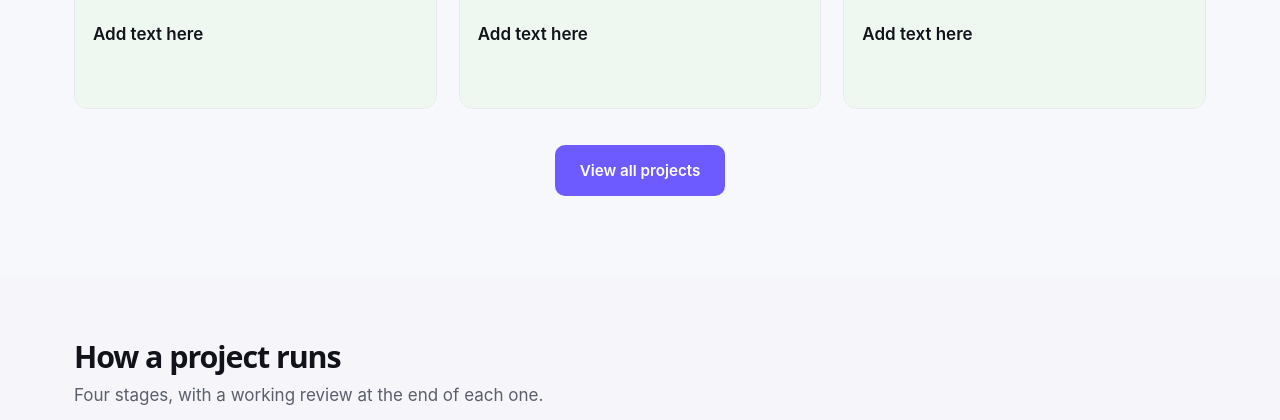
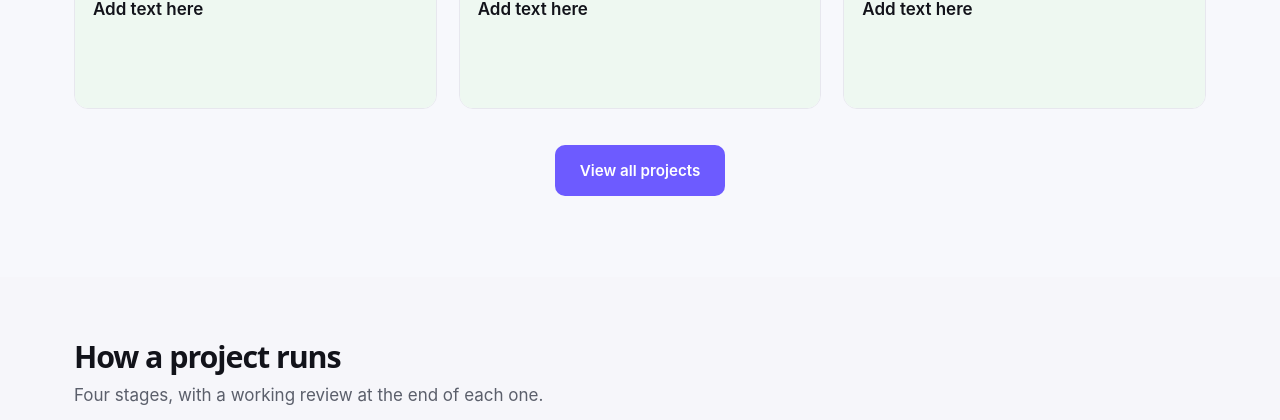
Before and after one commit to naveedkhanalfa1199/State-Core-Technology-Pakistan, a Flask app: page / in a window 1280 px wide. Shown: the part 1882-2302 px from the top of the page. Run offline with Flask 3, Linux system fonts and the light colour scheme; data comes from the database, SQL or seed files in the repository; data that the repository does not hold is empty.

Commit message:
Refactor CSS for highlight and project boxes

```diff
--- a/templates/home.html
+++ b/templates/home.html
@@ -207,15 +207,53 @@
 .hl-5 .eb-text2{margin-top:0px}
 
 /* highlight boxes (What we create) + project boxes (Our Few Projects):
-   image 60% on top, heading 40% below on light green, text stuck to top of its area */
-.h-box.hl-1 .eb-imgwrap,.h-box.hl-2 .eb-imgwrap,.h-box.hl-3 .eb-imgwrap,.h-box.hl-4 .eb-imgwrap,.h-box.hl-5 .eb-imgwrap,
-.h-box.pr-1 .eb-imgwrap,.h-box.pr-2 .eb-imgwrap,.h-box.pr-3 .eb-imgwrap,.h-box.pr-4 .eb-imgwrap,.h-box.pr-5 .eb-imgwrap,.h-box.pr-6 .eb-imgwrap{display:grid;grid-template-rows:3fr 2fr}
-.h-box.hl-1 .eb-img,.h-box.hl-2 .eb-img,.h-box.hl-3 .eb-img,.h-box.hl-4 .eb-img,.h-box.hl-5 .eb-img,
-.h-box.pr-1 .eb-img,.h-box.pr-2 .eb-img,.h-box.pr-3 .eb-img,.h-box.pr-4 .eb-img,.h-box.pr-5 .eb-img,.h-box.pr-6 .eb-img{grid-row:1;min-height:0}
-.h-box.hl-1 .eb-caption,.h-box.hl-2 .eb-caption,.h-box.hl-3 .eb-caption,.h-box.hl-4 .eb-caption,.h-box.hl-5 .eb-caption,
-.h-box.pr-1 .eb-caption,.h-box.pr-2 .eb-caption,.h-box.pr-3 .eb-caption,.h-box.pr-4 .eb-caption,.h-box.pr-5 .eb-caption,.h-box.pr-6 .eb-caption{
-  grid-row:2;position:static;min-height:0;overflow:auto;padding-top:0;
-  background:#eef8f1;color:#12131a}
+   image 60% on top, heading 40% below on light green, text flush to top, no scrollbar */
+.h-box.hl-1 .eb-imgwrap,
+.h-box.hl-2 .eb-imgwrap,
+.h-box.hl-3 .eb-imgwrap,
+.h-box.hl-4 .eb-imgwrap,
+.h-box.hl-5 .eb-imgwrap,
+.h-box.pr-1 .eb-imgwrap,
+.h-box.pr-2 .eb-imgwrap,
+.h-box.pr-3 .eb-imgwrap,
+.h-box.pr-4 .eb-imgwrap,
+.h-box.pr-5 .eb-imgwrap,
+.h-box.pr-6 .eb-imgwrap{display:grid;grid-template-rows:minmax(0,3fr) minmax(0,2fr)}
+.h-box.hl-1 .eb-img,
+.h-box.hl-2 .eb-img,
+.h-box.hl-3 .eb-img,
+.h-box.hl-4 .eb-img,
+.h-box.hl-5 .eb-img,
+.h-box.pr-1 .eb-img,
+.h-box.pr-2 .eb-img,
+.h-box.pr-3 .eb-img,
+.h-box.pr-4 .eb-img,
+.h-box.pr-5 .eb-img,
+.h-box.pr-6 .eb-img{grid-row:1;min-height:0}
+.h-box.hl-1 .eb-caption,
+.h-box.hl-2 .eb-caption,
+.h-box.hl-3 .eb-caption,
+.h-box.hl-4 .eb-caption,
+.h-box.hl-5 .eb-caption,
+.h-box.pr-1 .eb-caption,
+.h-box.pr-2 .eb-caption,
+.h-box.pr-3 .eb-caption,
+.h-box.pr-4 .eb-caption,
+.h-box.pr-5 .eb-caption,
+.h-box.pr-6 .eb-caption{
+  grid-row:2;position:static;min-height:0;overflow:hidden;padding-top:0;
+  white-space:normal;background:#eef8f1;color:#12131a}
+.h-box.hl-1 .eb-text1,
+.h-box.hl-2 .eb-text1,
+.h-box.hl-3 .eb-text1,
+.h-box.hl-4 .eb-text1,
+.h-box.hl-5 .eb-text1,
+.h-box.pr-1 .eb-text1,
+.h-box.pr-2 .eb-text1,
+.h-box.pr-3 .eb-text1,
+.h-box.pr-4 .eb-text1,
+.h-box.pr-5 .eb-text1,
+.h-box.pr-6 .eb-text1{white-space:pre-line;line-height:1.25;margin-top:0}
 
 /* hero visual box */
 .hv-1 .eb-imgwrap{aspect-ratio:4/5}
```
